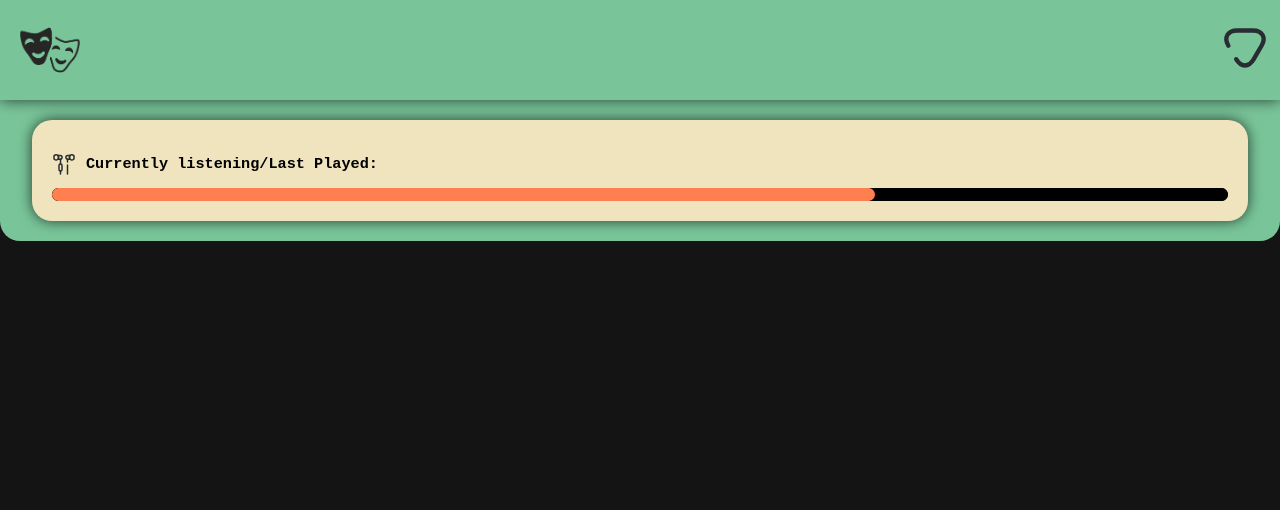
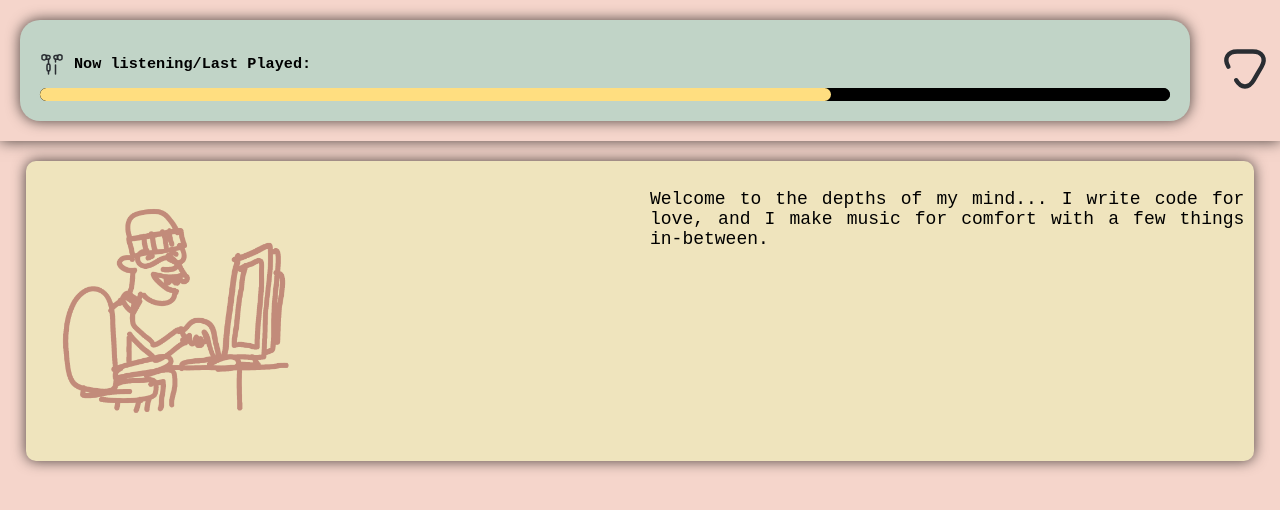
Before and after one commit to childoftext/coleblvck, a plain HTML site: page index.html in a window 1280 px wide. Drawn offline with Linux system fonts and the light colour scheme.

Commit message:
continuation

```diff
--- a/index.html
+++ b/index.html
@@ -14,21 +14,30 @@
     </head>
     <body>
         <header>
-            <nav id="logo-nav">
-                <img id="nav-logo" src="./assets/logos/mask.png">
+            <nav id="top-bar">
+                <div id="now-playing-div">
+                    <div id="now-playing-header-container">
+                        <img class="play-icon" src="./assets/icons/headphones.svg">
+                        <h3 id="now-playing-header">Now listening/Last Played:</h3>
+                    </div>
+                    <progress value="70" max="100" id="now-playing-progress"></progress>
+                </div>
+
+
                 <a href="#main">
                     <img id="nav-icon" src="./assets/icons/arrow-bottom.svg" alt="Go to content">
                 </a>
             </nav>
-            <div id="now-playing-div">
-                <div id="now-playing-header-container">
-                    <img class="play-icon" src="./assets/icons/headphones.svg">
-                    <h3 id="now-playing-header">Currently listening/Last Played:</h3>
-                </div>
-                <progress value="70" max="100" id="now-playing-progress"></progress>
-            </div>
         </header>
         <main id="main">
+            <div id="intro-container">
+                <div class="intro-container-child">
+                    <img id="coder-image" src="./assets/images/coder1.png">
+                </div>
+                <div class="intro-container-child">
+                    <p id="intro-text">Welcome to the depths of my mind... I write code for love, and I make music for comfort with a few things in-between.</p>
+                </div>
+            </div>
         </main>
         <!--[if lt IE 7]>
             <p class="browsehappy">You are using an <strong>outdated</strong> browser. Please <a href="#">upgrade your browser</a> to improve your experience.</p>
--- a/styles/main.css
+++ b/styles/main.css
@@ -10,7 +10,7 @@ html {
 body {
     margin: 0;
     padding: 0;
-    background-color: #141414;
+    background-color: #f5d5cb;
     font-family: monospace;
     display: flex;
     flex-direction: column;
@@ -19,17 +19,18 @@ body {
 
 header {
     width: 100%;
-    background-color: #79c599;
+    background-color: #f5d5cb;
     display: flex;
     flex-direction: column;
     align-items: center;
     border-radius: 0px 0px 20px 20px;
 }
 
-#logo-nav {
+#top-bar {
+    background-color: #f5d5cb;
     width: 100%;
     display: flex;
-    justify-content: space-between;
+    justify-content: center;
     align-items: center;
     box-shadow: 0px 0px 14px 0px rgba(0,0,0,0.7);
 }
@@ -48,7 +49,7 @@ header {
 
 #now-playing-div {
     width: 95%;
-    background-color: #efe4bd;
+    background-color: #c1d4c7;
     display: flex;
     flex-direction: column;
     align-items: center;
@@ -71,7 +72,7 @@ header {
 
 progress[value] {
     --w: 100%; /* the width*/
-    --color: coral;
+    --color: #ffde80;
     --background: black; /* the background color */
 
     -webkit-appearance: none;
@@ -104,10 +105,37 @@ progress[value] {
 
 
 main {
-    width: 98%;
+    margin-top: 20px;
+    width: 96%;
     background-color: #efe4bd;
     display: flex;
     flex-direction: column;
     align-items: center;
     box-shadow: 0px 0px 14px 0px rgba(0,0,0,0.7);
+    border-radius: 10px;
 }
+
+#intro-container {
+    display: flex;
+    justify-content: space-between;
+    align-items: flex-start;
+    width: 100%;
+}
+
+#coder-image {
+    width: 300px;
+}
+
+.intro-container-child {
+    flex-grow: 2;
+    width: 100%;
+    display: flex;
+    justify-content: flex-start;
+    align-items: flex-start;
+}
+
+#intro-text {
+    padding: 10px;
+    font-size: 18px;
+    text-align: justify;
+}
```
Also changed, not shown: assets/images/coder1.png (added).
